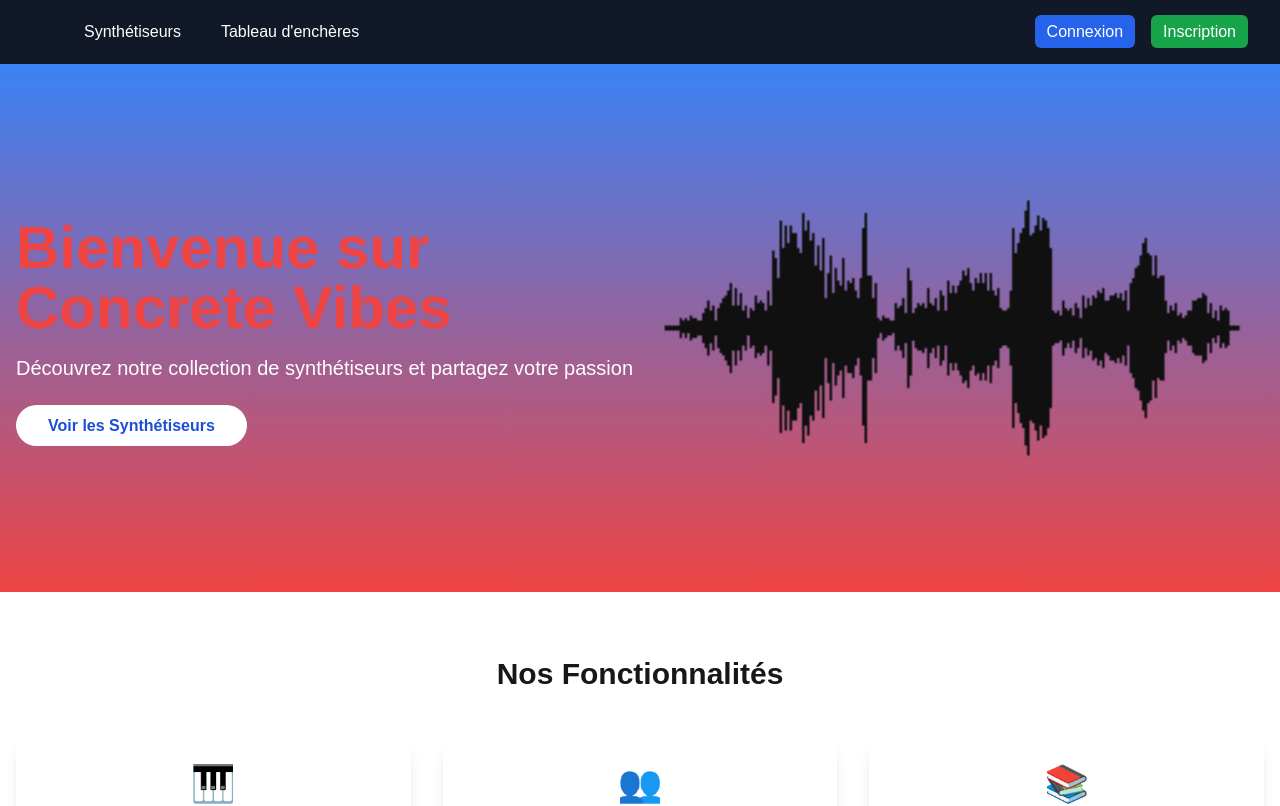
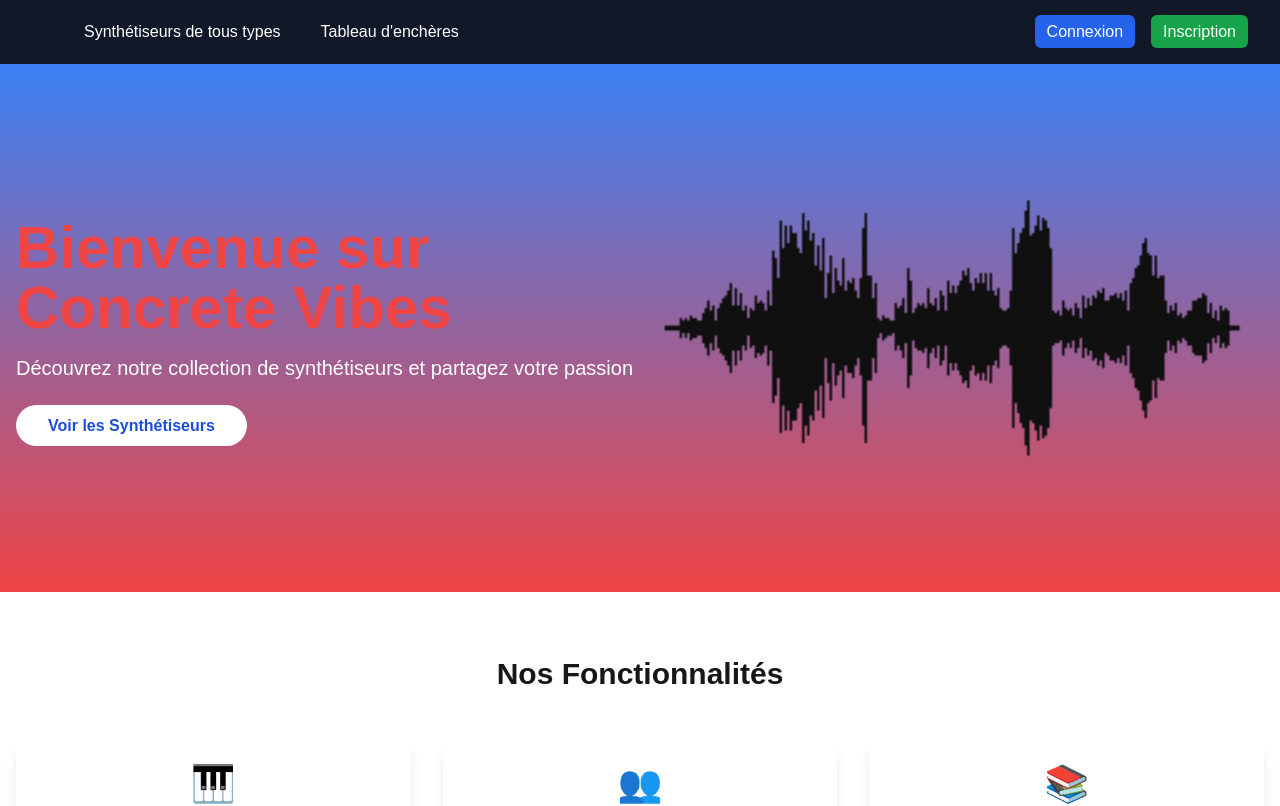
Before and after one commit to myriam-braconier/cv_frontend, a Next.js app: page / in a window 1280 px wide. Shown: the top 806 px of the page. Built offline with nearby package versions, Linux system fonts and the light colour scheme.

Commit message:
next config

```diff
--- a/src/components/layout/NavBar.tsx
+++ b/src/components/layout/NavBar.tsx
@@ -98,7 +98,7 @@ export default function Navbar() {
 									href="/synthetisers"
 									className="hover:bg-gray-700 px-3 py-2 rounded-md"
 								>
-									Synthétiseurs
+									Synthétiseurs de tous types
 								</Link>
 								<Link
 									href="/synthetisers/duplicate"
```
